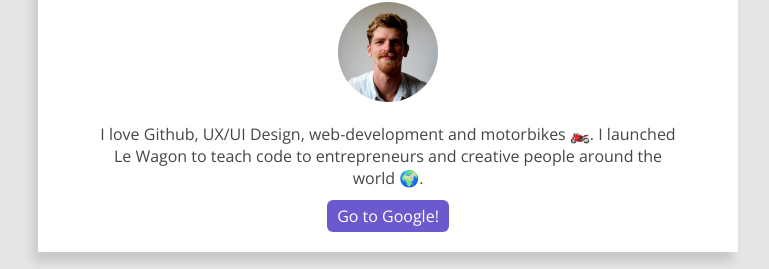
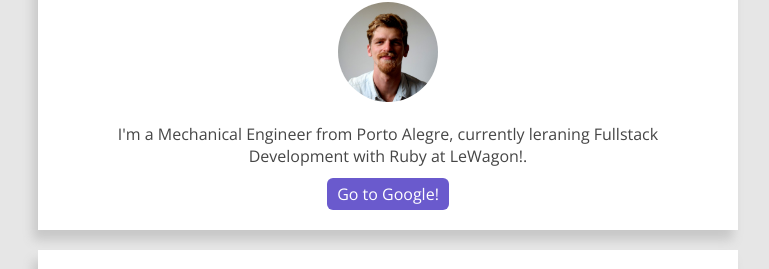
Before and after one commit to rhasenack/profile, a plain HTML site: page index.html in a window 1280 px wide. Shown: the part 120-389 px from the top of the page, without its empty margins (252-1021 px from the left). Drawn offline with nearby package versions, Linux system fonts and the light colour scheme.

Commit message:
Update index.html
Editar descrição

```diff
--- a/index.html
+++ b/index.html
@@ -25,8 +25,7 @@
       <div class="card">
         <h1>Hello, I'm Ricardo!</h1>
         <img src="images/pp.png" alt="Profile Picture" class="img-circle profile-pic">
-        <p>I love Github, UX/UI Design, web-development and motorbikes 🏍️. I launched Le Wagon to teach code to entrepreneurs
-           and creative people around the world 🌍.</p>
+        <p> I'm a Mechanical Engineer from Porto Alegre, currently leraning Fullstack Development with Ruby at LeWagon!.</p>
         <a href="www.google.com" class="btn-style">Go to Google!</a>
       </div>
 
```
